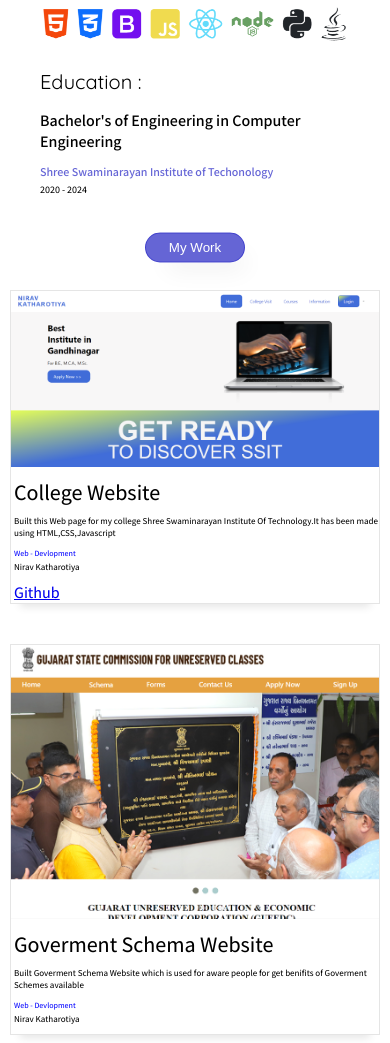
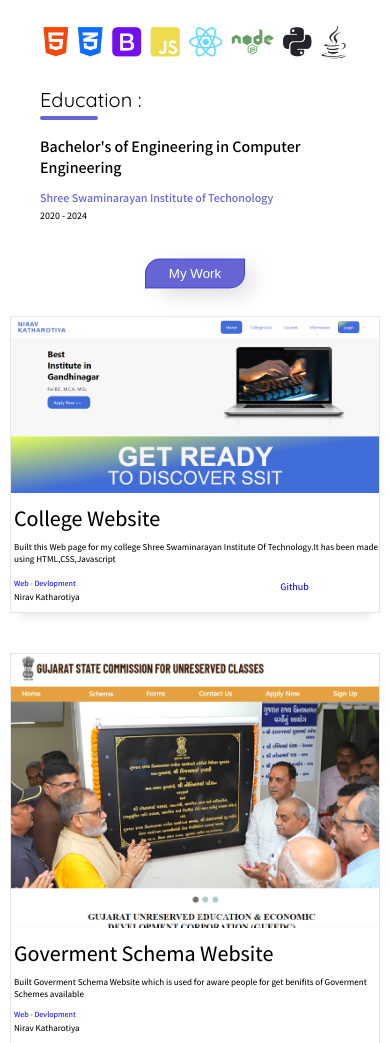
Before and after one commit to nirav0412/nirav0412.github.io, a plain HTML site: page index.html in a window 390 px wide. Shown: the part 530-1573 px from the top of the page. Drawn offline with nearby package versions, Linux system fonts and the light colour scheme.

Commit message:
add some button of github and make color changes

```diff
--- a/index.css
+++ b/index.css
@@ -14,6 +14,7 @@
         text-decoration: none;
         font-size: 19px;
         padding: 10px 0px 10px 8px;
+        box-shadow:0px 2px 53px 3px rgba(30, 28, 177, 0.279);
 
     }
 
@@ -27,12 +28,13 @@
 
     }
     .user-image{
-
+        border-radius: 50%;
         box-sizing: border-box;
-        box-shadow: 17px 15px 36px -17px rgb(0 0 0 / 9%);
+        box-shadow: 17px 37px 30px -11px rgb(0 0 0 / 15%);
         display: block;
         margin-left: auto;
         margin-right: auto;
+        margin-bottom: 20px;
     }
     .my-info .my-name{
         font-family: 'Quicksand', sans-serif;
@@ -47,21 +49,29 @@
         text-align: center;
         font-size: 15px;
     }
+    .under-line-01{
+        width: 58px;
+        height: 4px;
+        border-radius: 15px;
+        background-color: #3333c8c0;
+        margin: 0 ;
+    }
     .container .my-resume-and-about-me button{
-        color: #3333c8b8;
-        background-color: white;
+        color: white;
+        background-color: #3333c8b8;
         box-sizing: border-box;
         border: 1px solid #3333c8b8;
-        box-shadow: 11px 15px 24px -11px rgb(0 0 0 / 12%);
-        border-radius: 16px;
+        box-shadow: 11px 7px 24px -6px rgb(0 0 0 / 23%);
+        border-top-left-radius: 15px;
+        border-bottom-right-radius: 15px;
         height: 30px;
         width:100px;
     }
 
     .container .my-resume-and-about-me button:hover{
         transition: cubic-bezier(0.165, 0.84, 0.44, 1);
-        color: white;
-        background-color: #2424cfb5;
+        color: #2424cfb5;
+        background-color: white;
     }
 
     .container .my-resume-and-about-me{
@@ -124,6 +134,16 @@
     .dec-1{
         font-size:9px;
     }
+    .flexthis-items{
+        display: flex;
+        flex-direction: row;
+        column-gap: 55%;
+    }
+    .github-link a{
+        text-decoration: none;
+
+        font-size: 10px;
+    }
     .name-2 p{
         color: blue;
         margin-top: 4px;
```
